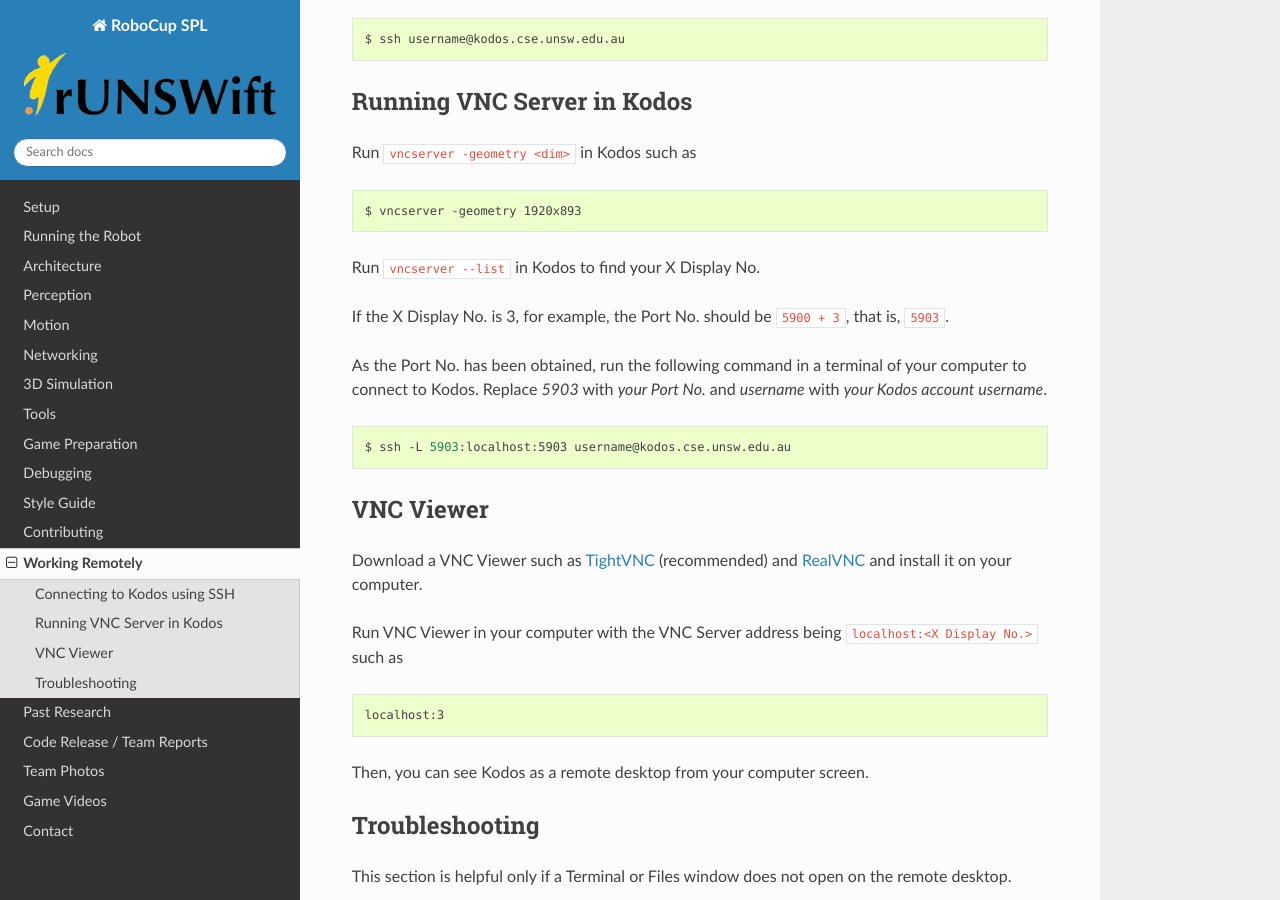
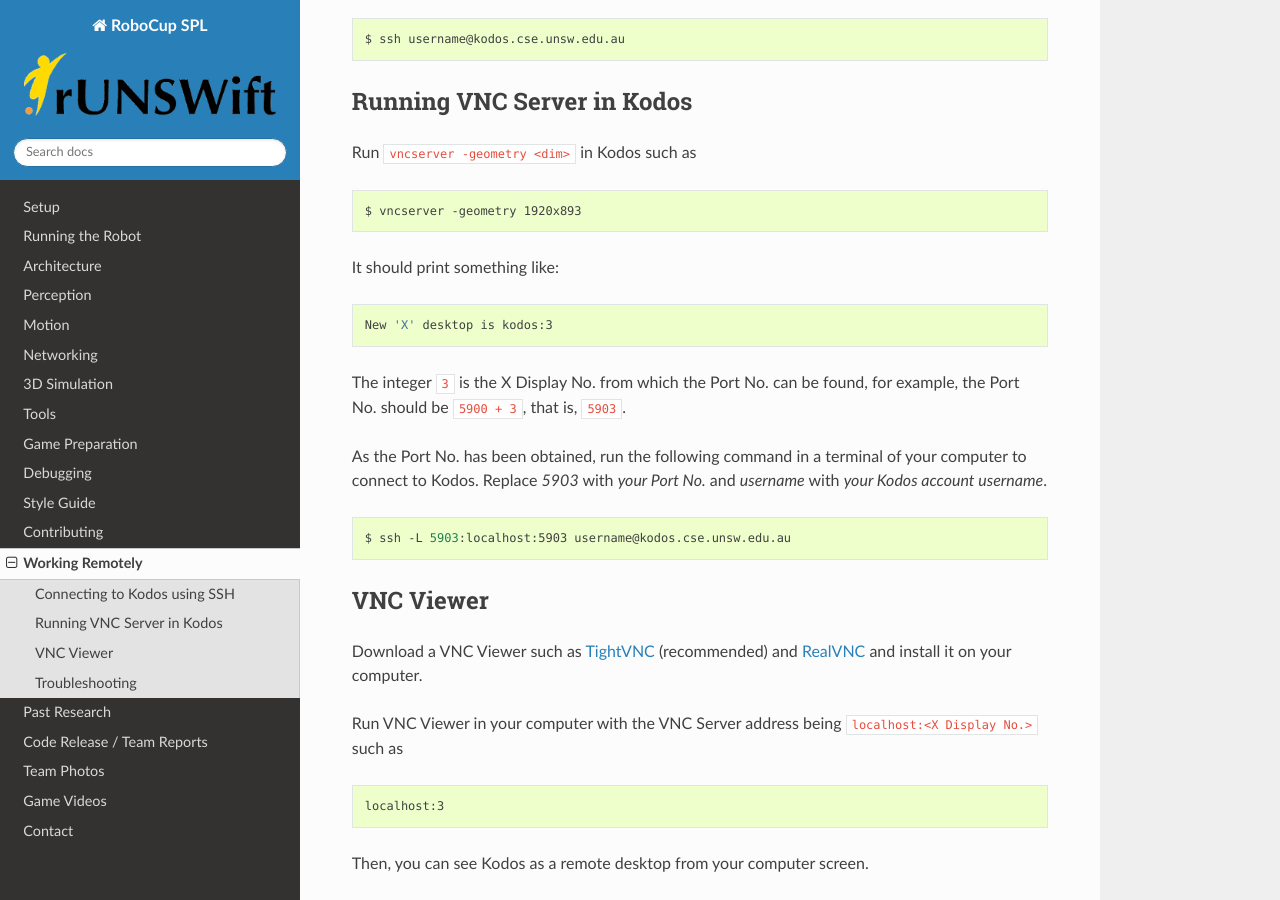
Before and after one commit to UNSWComputing/rUNSWift-docs, a Sphinx documentation site: the page built from source/working_remotely.rst, in a window 1280 px wide and 900 px high, scrolled down 491 px. Built offline with Sphinx 7.4.7 and the Read the Docs theme 3.1.0, drawn with Linux system fonts in a browser that asks for light colours.

Commit message:
Update working_remotely.rst
Running `vncserver --list` prints for me today amongst other stuff:

Unrecognized option: --list

Thus these instructions should be updated accordingly. I'm unsure if there's a direct analog. The general seek `man vncserver`, google, etc applies, so I don't think we need to be too prescriptive.

```diff
--- a/source/working_remotely.rst
+++ b/source/working_remotely.rst
@@ -29,9 +29,13 @@ Run :code:`vncserver -geometry <dim>` in Kodos such as
 
    $ vncserver -geometry 1920x893
 
-Run :code:`vncserver --list` in Kodos to find your X Display No.
+It should print something like:
 
-If the X Display No. is 3, for example, the Port No. should be :code:`5900 + 3`, that is, :code:`5903`.
+.. code-block:: bash
+
+   New 'X' desktop is kodos:3
+
+The integer :code:`3` is the X Display No. from which the Port No. can be found, for example, the Port No. should be :code:`5900 + 3`, that is, :code:`5903`.
 
 As the Port No. has been obtained, run the following command in a terminal of your computer to connect to Kodos. Replace *5903* with *your Port No.* and *username* with *your Kodos account username*.
 
```
